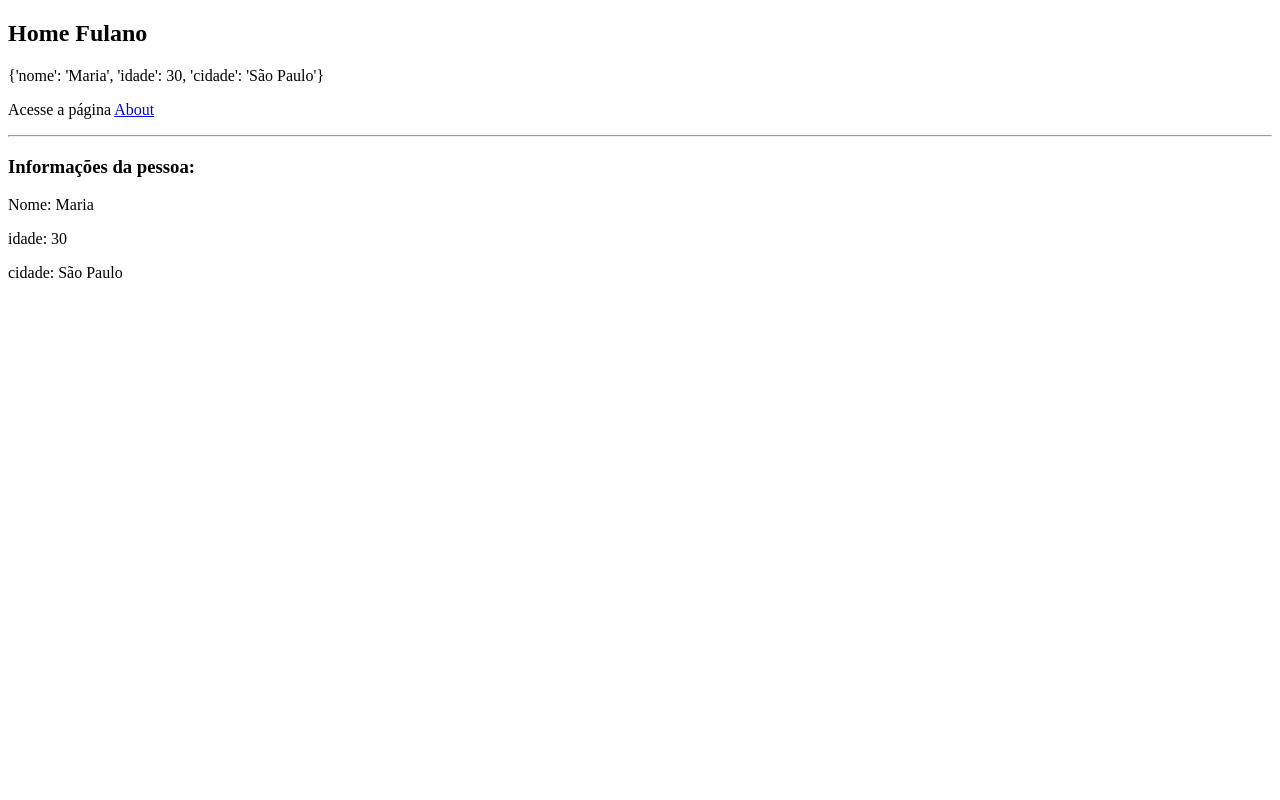
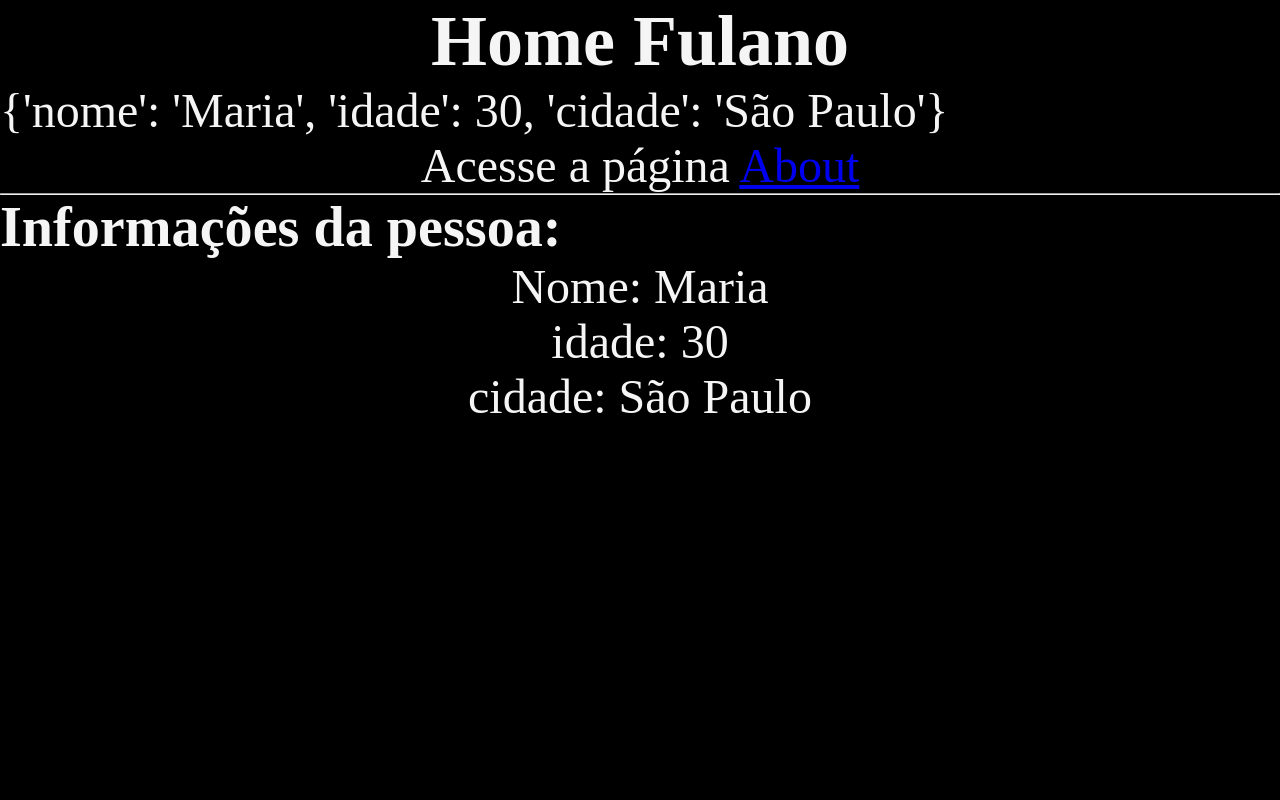
Before and after one commit to miguel977/udemy, a Django app: page / in a window 1280 px wide. Run offline with Django 5.2, Linux system fonts and the light colour scheme.

Commit message:
Usando arquivos staticos

```diff
--- a/fundamentos/setup/settings.py
+++ b/fundamentos/setup/settings.py
@@ -1,4 +1,5 @@
 from pathlib import Path
+import os
 
 # Build paths inside the project like this: BASE_DIR / 'subdir'.
 BASE_DIR = Path(__file__).resolve().parent.parent
@@ -104,6 +105,9 @@ USE_TZ = True
 # https://docs.djangoproject.com/en/5.1/howto/static-files/
 
 STATIC_URL = 'static/'
+STATICFILES_DIR = [
+    os.path.join(BASE_DIR, 'static')
+]
 
 # Default primary key field type
 # https://docs.djangoproject.com/en/5.1/ref/settings/#default-auto-field
--- /dev/null
+++ b/fundamentos/static/css/style.css
@@ -0,0 +1,16 @@
+* {
+    margin: 0;
+    padding: 0;
+    box-sizing: border-box;
+}
+body {
+    min-height: 100vh;
+    display: flex;
+    flex-flow: column;
+    font-size: 3rem;
+    background-color: black;
+    color: whitesmoke;
+}
+h2, p {
+    text-align: center;
+}
--- a/fundamentos/templates/home.html
+++ b/fundamentos/templates/home.html
@@ -1,9 +1,11 @@
 <!DOCTYPE html>
+{% load static %}
 <html lang="en">
 <head>
     <meta charset="UTF-8">
     <meta name="viewport" content="width=device-width, initial-scale=1.0">
     <title>Home</title>
+    <link rel="stylesheet" href="{% static 'css/style.css' %}">
 </head>
 <body>
     <h2>Home {{nome}}</h2>
```
